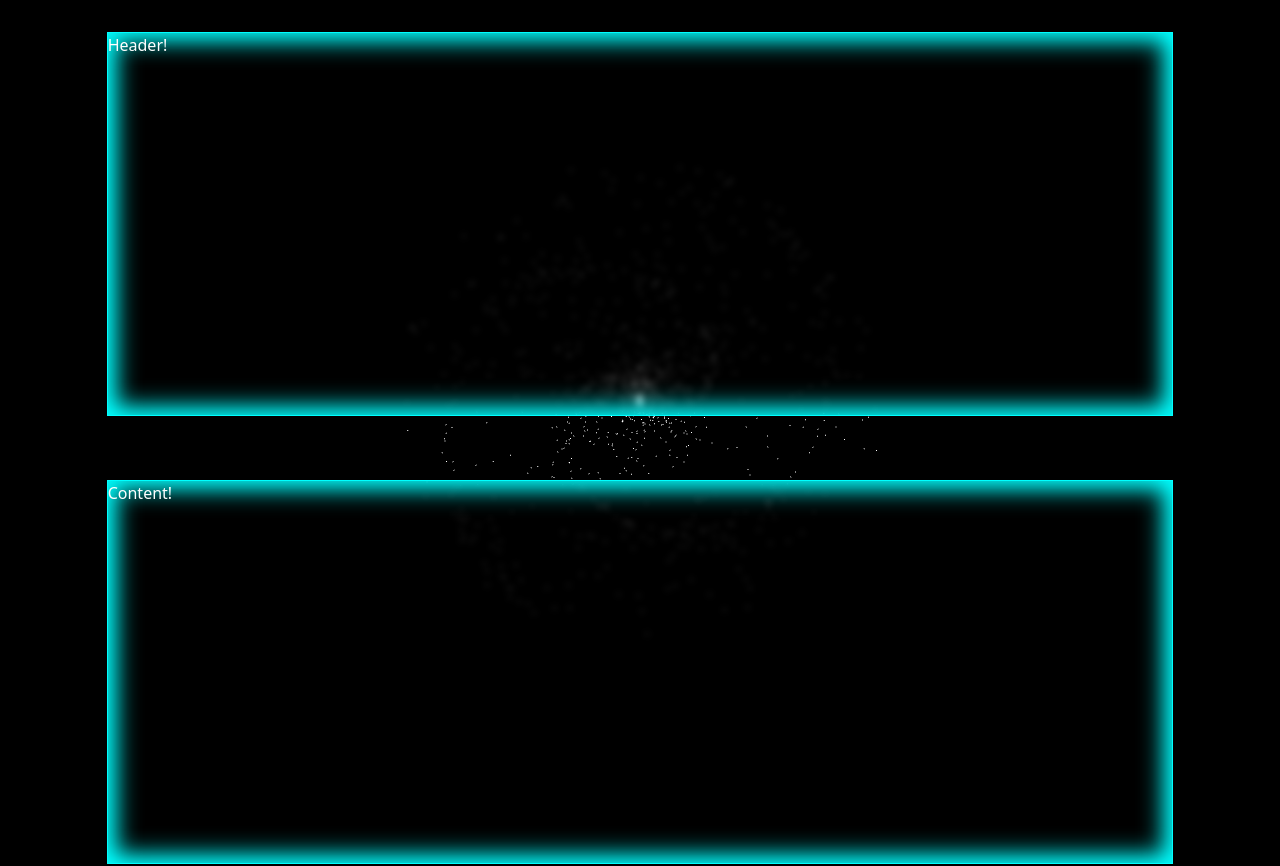
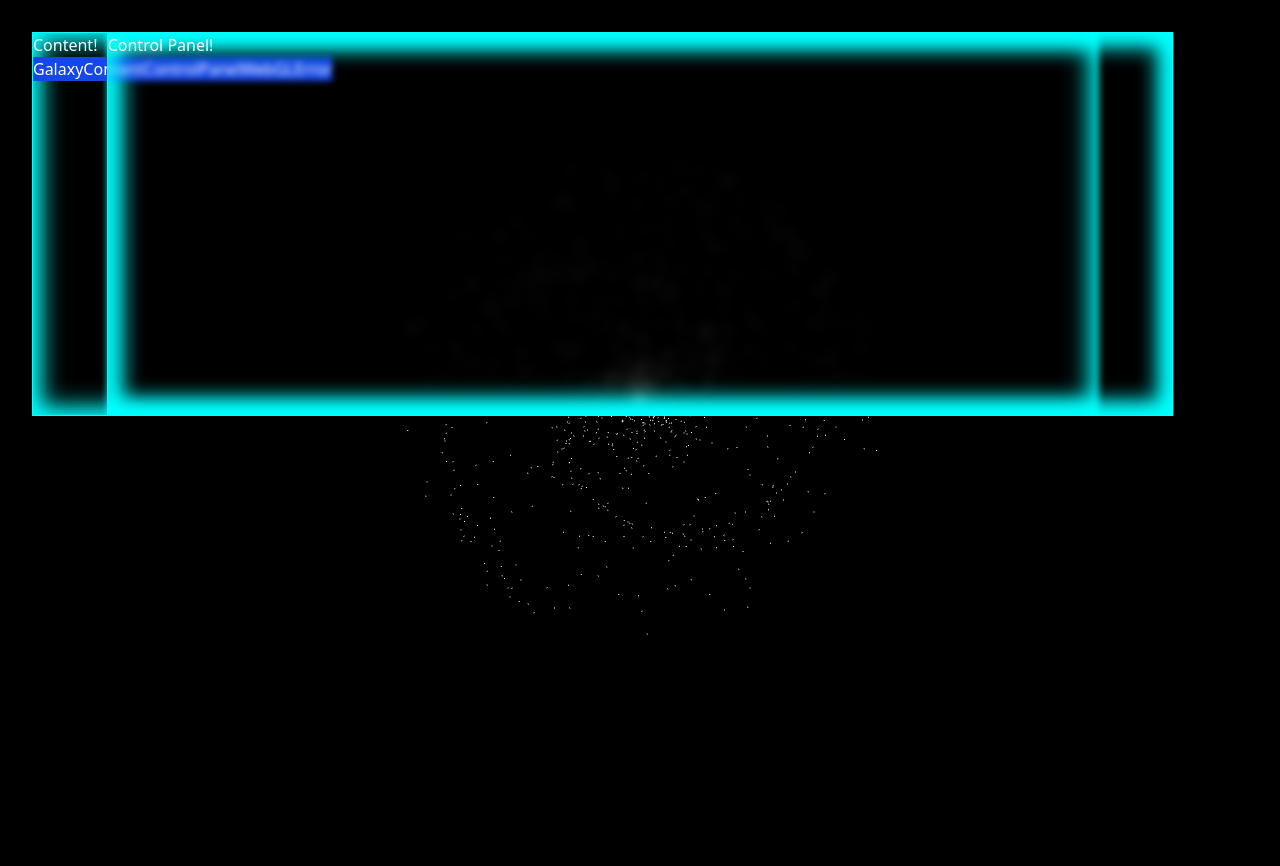
Before and after one commit to eachampagne/Portfolio, a React (Vite) app: page / in a window 1280 px wide. Shown: the top 866 px of the page. After the commit the page ends 800 px from the top, so only its background shows below. Built offline with nearby package versions, Linux system fonts and the light colour scheme.

Commit message:
transition animation proof of concept with DisplayState context

```diff
--- a/client/App.tsx
+++ b/client/App.tsx
@@ -2,18 +2,18 @@ import Galaxy from './Galaxy';
 import Header from './Header';
 import Content from './Content';
 import ControlPanel from './ControlPanel';
+import DisplayContextProvider from './DisplayContext';
 
 function App() {
-
   return (
-    <>
+    <DisplayContextProvider>
       <Galaxy />
-      <div className='flex flex-col items-center'>
+      <div className='flex flex-col items-center relative'>
         <Header />
         <Content />
         <ControlPanel />
       </div>
-    </>
+    </DisplayContextProvider>
   )
 }
 
--- a/client/Content.tsx
+++ b/client/Content.tsx
@@ -1,11 +1,20 @@
+import { useState, useContext } from 'react';
+
+import { DisplayContext } from './DisplayContext';
+
+import DisplayState from '../types/displayState';
+
 function Content () {
-
-
-
+  const { displayState, setDisplayState } = useContext(DisplayContext);
+  const [left, setLeft] = useState('left-0');
 
   return (
-    <div className='hologram w-5/6 h-96 flex-none m-8'>
+    <div className={`hologram w-5/6 h-96 flex-none m-8 absolute ${left} transition-all duration-500`}>
       <h1 className='text-white'>Content!</h1>
+      <button onClick={() => {setDisplayState(DisplayState.Galaxy); setLeft('left-50')}} className='bg-blue-700 text-white'>Galaxy</button>
+      <button onClick={() => {setDisplayState(DisplayState.Content); setLeft('left-0')}} className='bg-blue-700 text-white'>Content</button>
+      <button onClick={() => setDisplayState(DisplayState.ControlPanel)} className='bg-blue-700 text-white'>ControlPanel</button>
+      <button onClick={() => setDisplayState(DisplayState.WebGLError)} className='bg-blue-700 text-white'>WebGLError</button>
     </div>
 
   );
--- /dev/null
+++ b/client/DisplayContext.tsx
@@ -0,0 +1,23 @@
+import { useState, createContext, type ReactNode } from 'react';
+
+import DisplayState from '../types/displayState';
+
+export const DisplayContext = createContext({
+  displayState: DisplayState.Content,
+  setDisplayState: (state: DisplayState) => { if (state) return }
+});
+
+function DisplayContextProvider({children}: {children: ReactNode}) {
+  const [displayState, setDisplayState] = useState(DisplayState.Content);
+
+  return (
+    <DisplayContext value={{
+      displayState,
+      setDisplayState
+    }}>
+      {children}
+    </DisplayContext>
+  );
+}
+
+export default DisplayContextProvider;
--- a/client/Header.tsx
+++ b/client/Header.tsx
@@ -1,10 +1,30 @@
+import { useState, useEffect, useContext } from 'react';
+
+import { DisplayContext } from './DisplayContext';
+
+import DisplayState from '../types/displayState';
+
 function Header () {
+  const { displayState } = useContext(DisplayContext);
 
+  const [top, setTop] = useState('top-0');
 
+  useEffect(() => {
+    switch (displayState) {
+      case DisplayState.Content:
+      case DisplayState.WebGLError:
+        setTop('top-0');
+        break;
+      case DisplayState.ControlPanel:
+      case DisplayState.Galaxy:
+        setTop('top-[-50]');
+        break;
+    }
 
+  }, [displayState])
 
   return (
-    <div className='hologram w-5/6 h-96 flex-none m-8'>
+    <div className={`hologram w-5/6 h-96 flex-none m-8 absolute ${top} transition-all duration-500`}>
       <h1 className='text-white'>Header!</h1>
     </div>
 
--- /dev/null
+++ b/types/displayState.ts
@@ -0,0 +1,8 @@
+enum DisplayState {
+  Content = 'CONTENT',
+  Galaxy = 'GALAXY',
+  ControlPanel = 'CONTROLS',
+  WebGLError = 'WEBGL_ERROR'
+}
+
+export default DisplayState;
```
